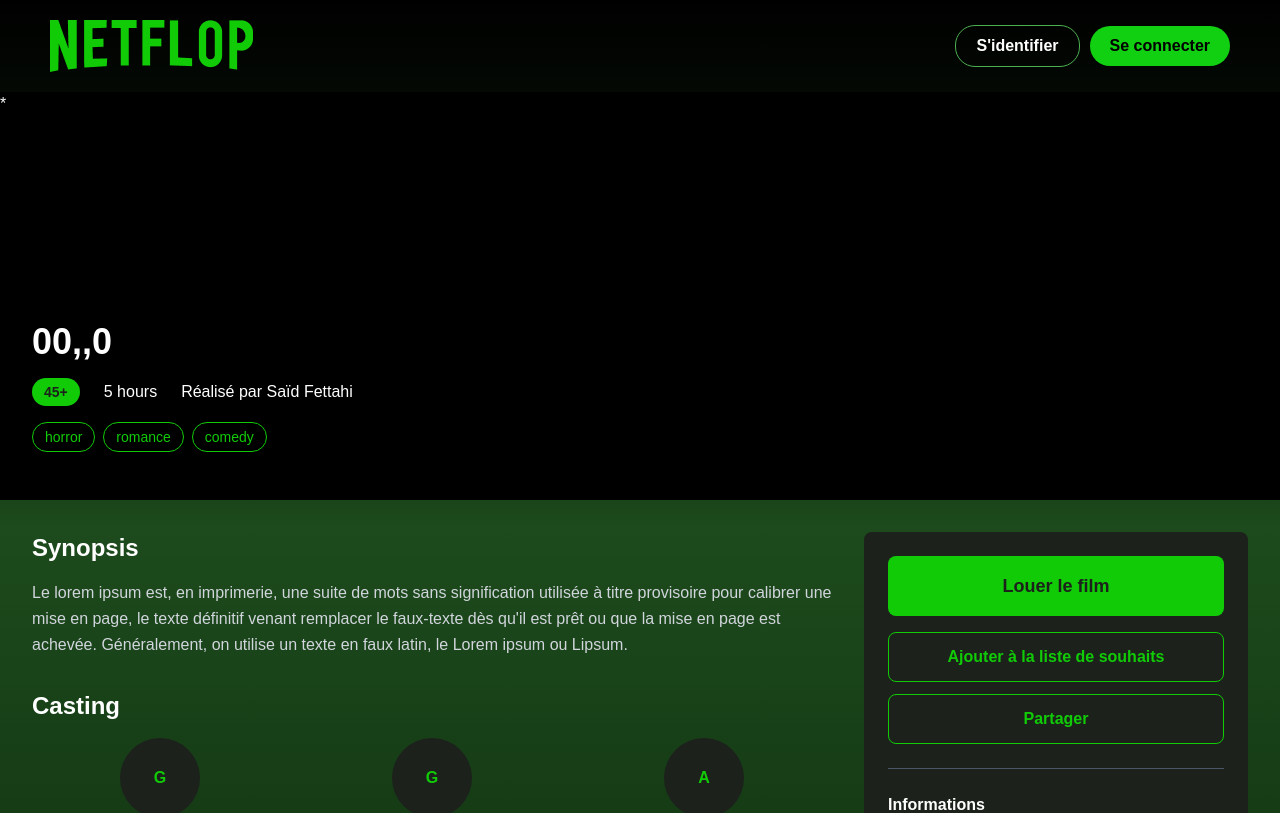
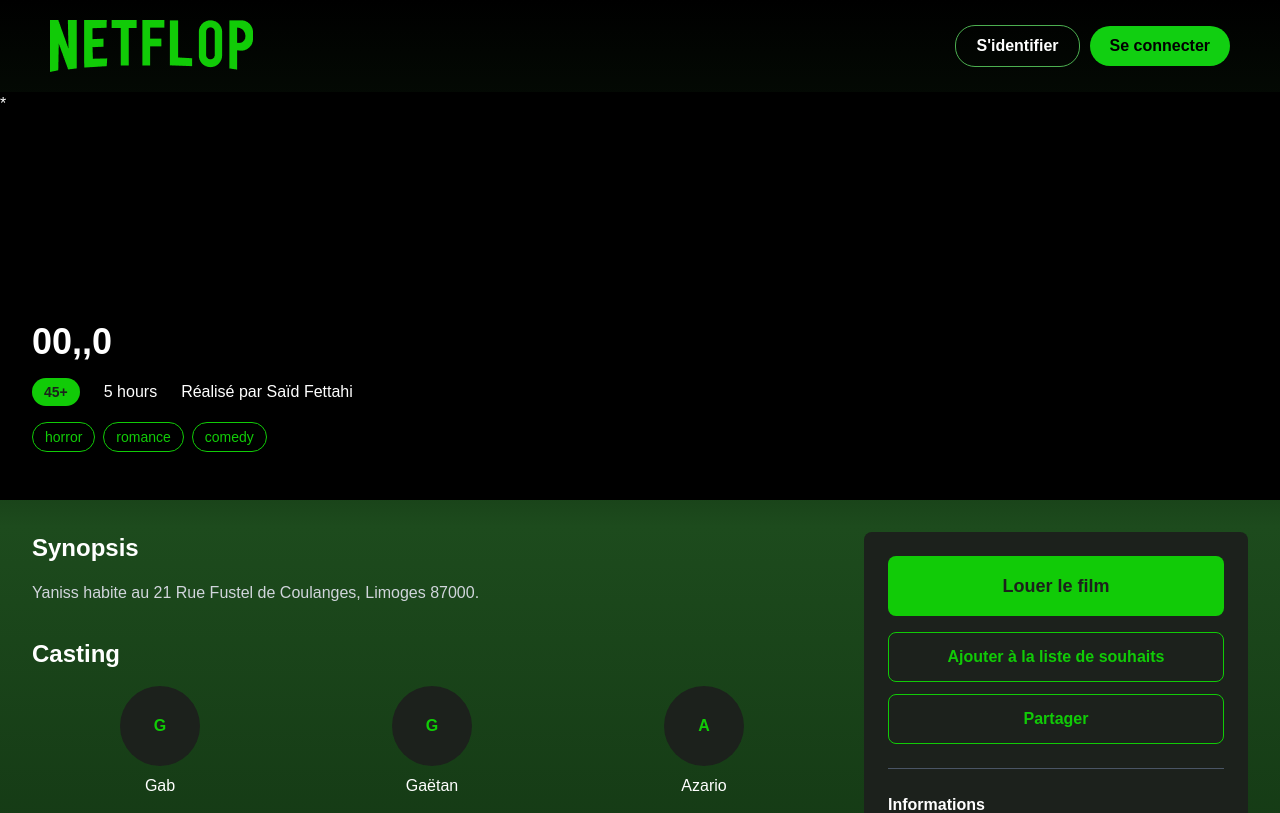
Before and after one commit to Letterflixd/Letterflixd-Front, a React (Vite) app: page /details in a window 1280 px wide. Shown: the top 813 px of the page. Built offline with nearby package versions, Linux system fonts and the light colour scheme.

Commit message:
Rework lipsum

```diff
--- a/src/pages/details.tsx
+++ b/src/pages/details.tsx
@@ -3,7 +3,7 @@ export function Details() {
     title: "00,,0",
     cover_image: "./mock.jpeg",
     duration: "5 hours",
-    description: "Le lorem ipsum est, en imprimerie, une suite de mots sans signification utilisée à titre provisoire pour calibrer une mise en page, le texte définitif venant remplacer le faux-texte dès qu'il est prêt ou que la mise en page est achevée. Généralement, on utilise un texte en faux latin, le Lorem ipsum ou Lipsum.",
+    description: "Yaniss habite au 21 Rue Fustel de Coulanges, Limoges 87000.",
     director: "Saïd Fettahi",
     cast: ["Gab", "Gaëtan", "Azario"],
     age_restriction: 45,
```
